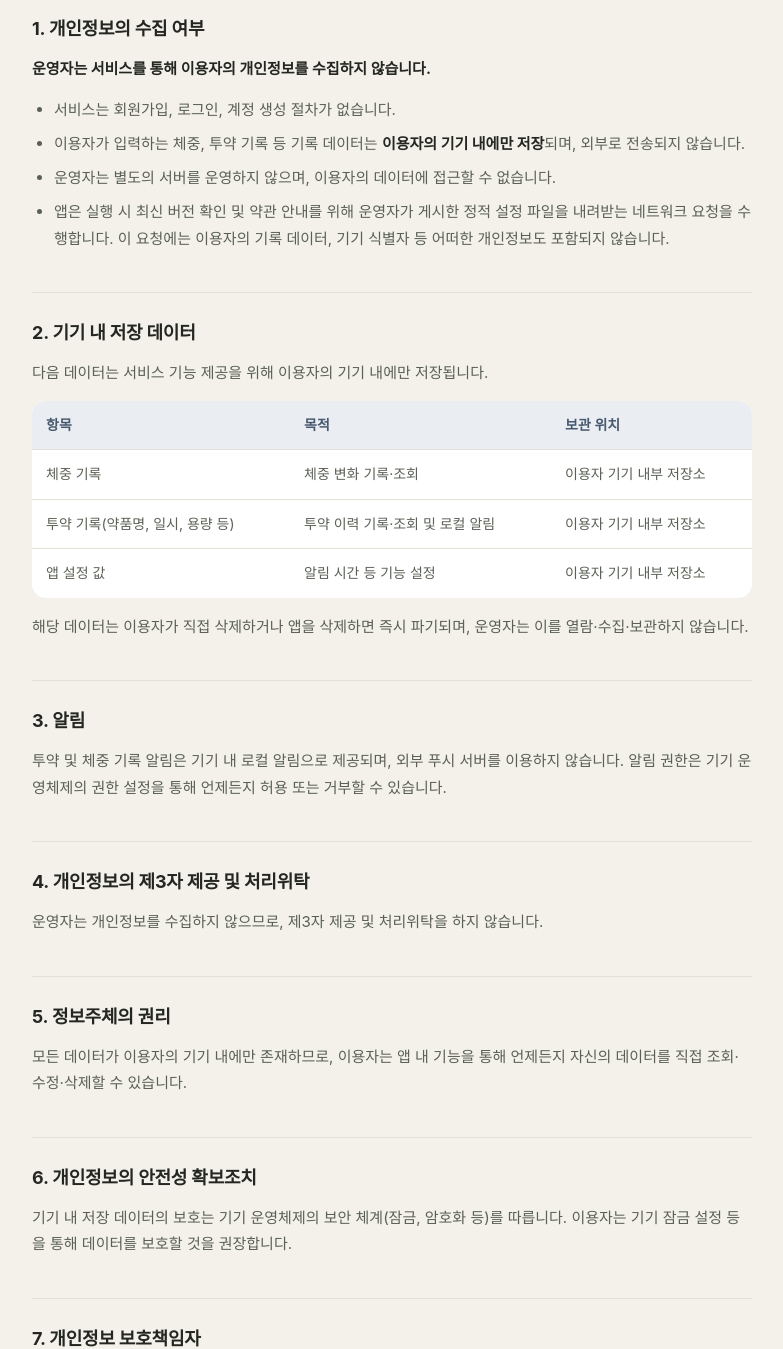
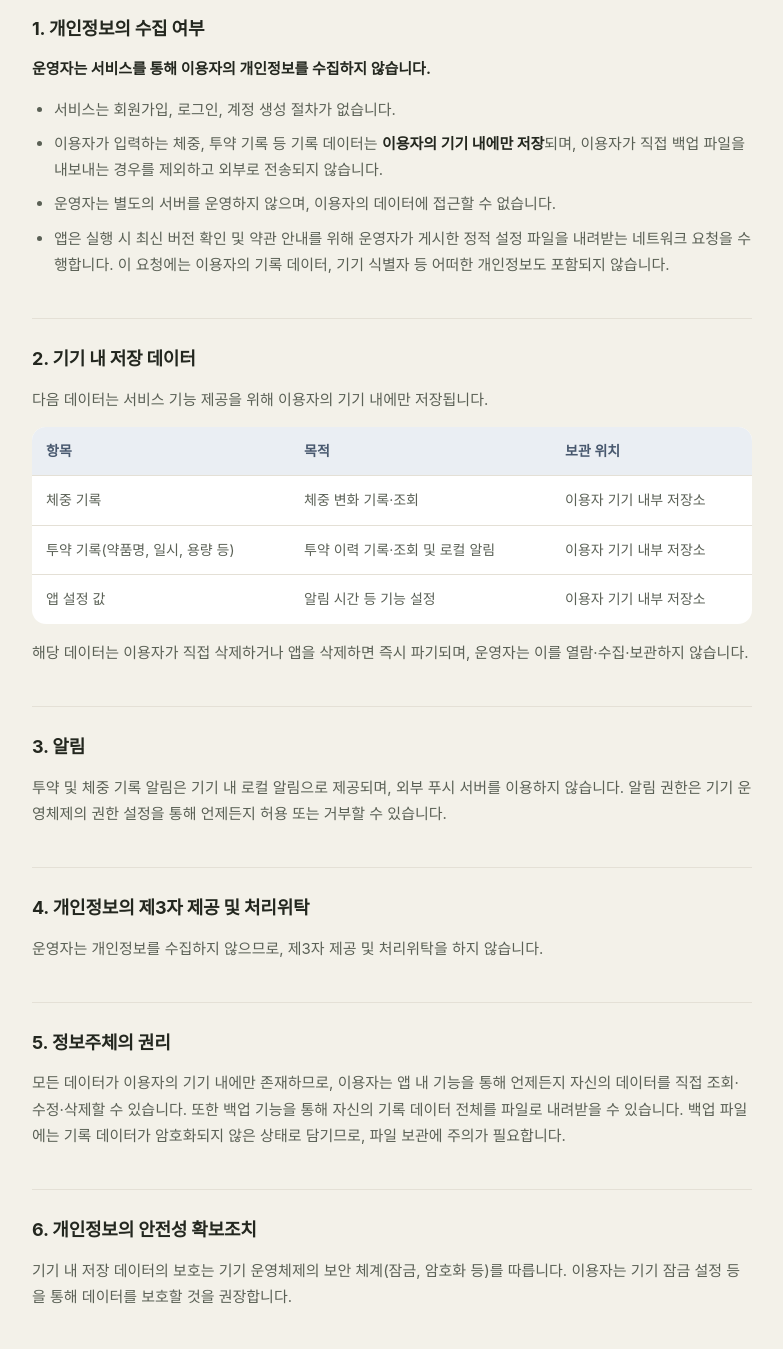
Before and after one commit to kkc217/glp1-diary-legal, a plain HTML site: page privacy.html in a window 1280 px wide. Shown: the part 300-1649 px from the top of the page, without its empty margins (248-1031 px from the left). Drawn offline with Linux system fonts and the light colour scheme; a web font is replaced by a local one.

Commit message:
백업 기능 추가

```diff
--- a/privacy.html
+++ b/privacy.html
@@ -22,7 +22,7 @@
   <p><strong>운영자는 서비스를 통해 이용자의 개인정보를 수집하지 않습니다.</strong></p>
   <ul>
     <li>서비스는 회원가입, 로그인, 계정 생성 절차가 없습니다.</li>
-    <li>이용자가 입력하는 체중, 투약 기록 등 기록 데이터는 <strong>이용자의 기기 내에만 저장</strong>되며, 외부로 전송되지 않습니다.</li>
+    <li>이용자가 입력하는 체중, 투약 기록 등 기록 데이터는 <strong>이용자의 기기 내에만 저장</strong>되며, 이용자가 직접 백업 파일을 내보내는 경우를 제외하고 외부로 전송되지 않습니다.</li>
     <li>운영자는 별도의 서버를 운영하지 않으며, 이용자의 데이터에 접근할 수 없습니다.</li>
     <li>앱은 실행 시 최신 버전 확인 및 약관 안내를 위해 운영자가 게시한 정적 설정 파일을 내려받는 네트워크 요청을 수행합니다. 이 요청에는 이용자의 기록 데이터, 기기 식별자 등 어떠한 개인정보도 포함되지 않습니다.</li>
   </ul>
@@ -50,7 +50,7 @@
   <p>운영자는 개인정보를 수집하지 않으므로, 제3자 제공 및 처리위탁을 하지 않습니다.</p>
 
   <h2>5. 정보주체의 권리</h2>
-  <p>모든 데이터가 이용자의 기기 내에만 존재하므로, 이용자는 앱 내 기능을 통해 언제든지 자신의 데이터를 직접 조회·수정·삭제할 수 있습니다.</p>
+  <p>모든 데이터가 이용자의 기기 내에만 존재하므로, 이용자는 앱 내 기능을 통해 언제든지 자신의 데이터를 직접 조회·수정·삭제할 수 있습니다. 또한 백업 기능을 통해 자신의 기록 데이터 전체를 파일로 내려받을 수 있습니다. 백업 파일에는 기록 데이터가 암호화되지 않은 상태로 담기므로, 파일 보관에 주의가 필요합니다.</p>
 
   <h2>6. 개인정보의 안전성 확보조치</h2>
   <p>기기 내 저장 데이터의 보호는 기기 운영체제의 보안 체계(잠금, 암호화 등)를 따릅니다. 이용자는 기기 잠금 설정 등을 통해 데이터를 보호할 것을 권장합니다.</p>
```
